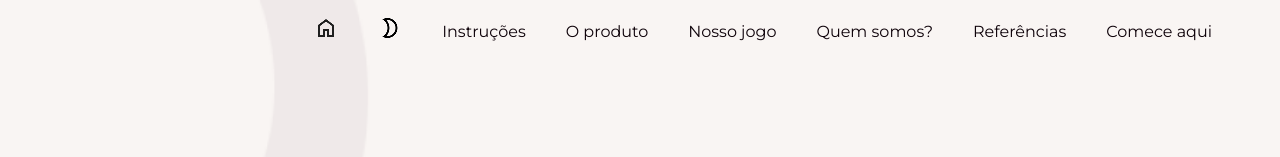
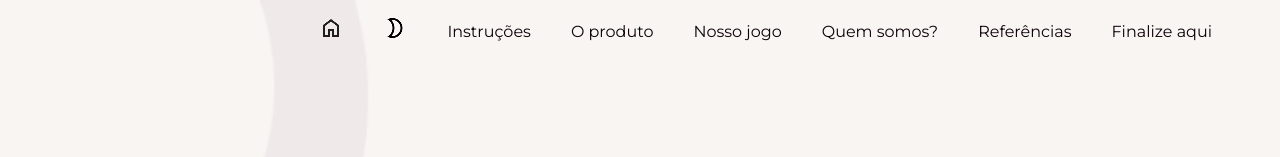
Before and after one commit to Anadulce57/myfeliscanis, a React (Vite) app: page / in a window 1280 px wide. Shown: the top 157 px of the page. Built offline with nearby package versions, Linux system fonts and the light colour scheme; a web font is replaced by a local one.

Commit message:
Atualização de nome

```diff
--- a/src/components/Navegacao/Header.jsx
+++ b/src/components/Navegacao/Header.jsx
@@ -97,7 +97,7 @@ export default function Header() {
           <li className="hover:underline"><Link to="/game">Nosso jogo</Link></li>
           <li className="hover:underline"><Link to="/membros">Quem somos?</Link></li>
           <li className="hover:underline"><Link to="/referencias">Referências</Link></li>
-          <li className="hover:underline"><Link to="/apresentacao">Comece aqui</Link></li>
+          <li className="hover:underline"><Link to="/apresentacao">Finalize aqui</Link></li>
         </ul>
       </nav>
 
@@ -128,7 +128,7 @@ export default function Header() {
           <li className="hover:underline"><Link to="/game" onClick={toggleMenu}>Nosso jogo</Link></li>
           <li className="hover:underline"><Link to="/membros" onClick={toggleMenu}>Quem somos?</Link></li>
           <li className="hover:underline"><Link to="/referencias" onClick={toggleMenu}>Referências</Link></li>
-          <li className="hover:underline"><Link to="/apresentacao">Comece aqui</Link></li>
+          <li className="hover:underline"><Link to="/apresentacao">Finalize aqui</Link></li>
         </ul>
       </nav>
     </header>
```
